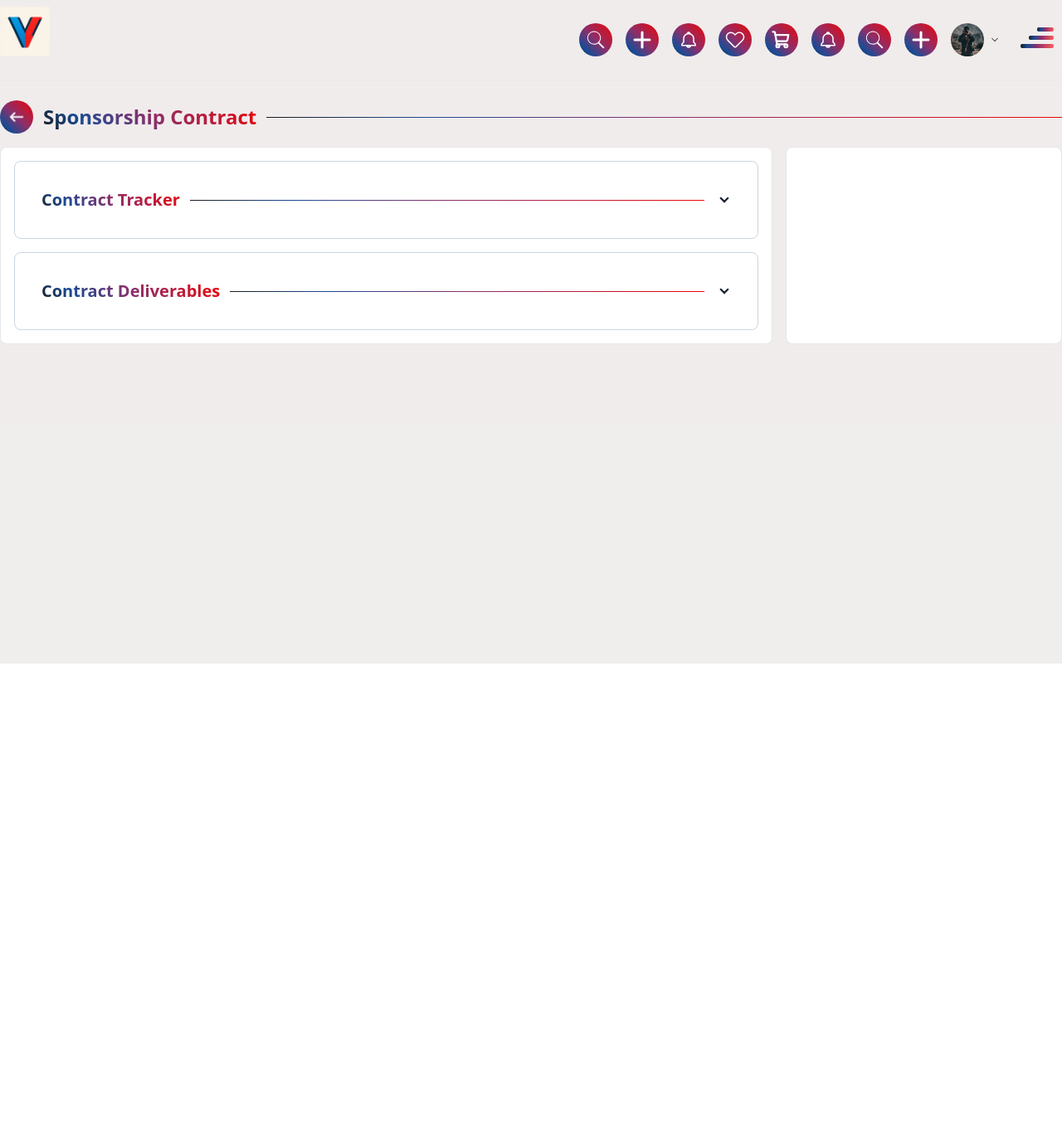
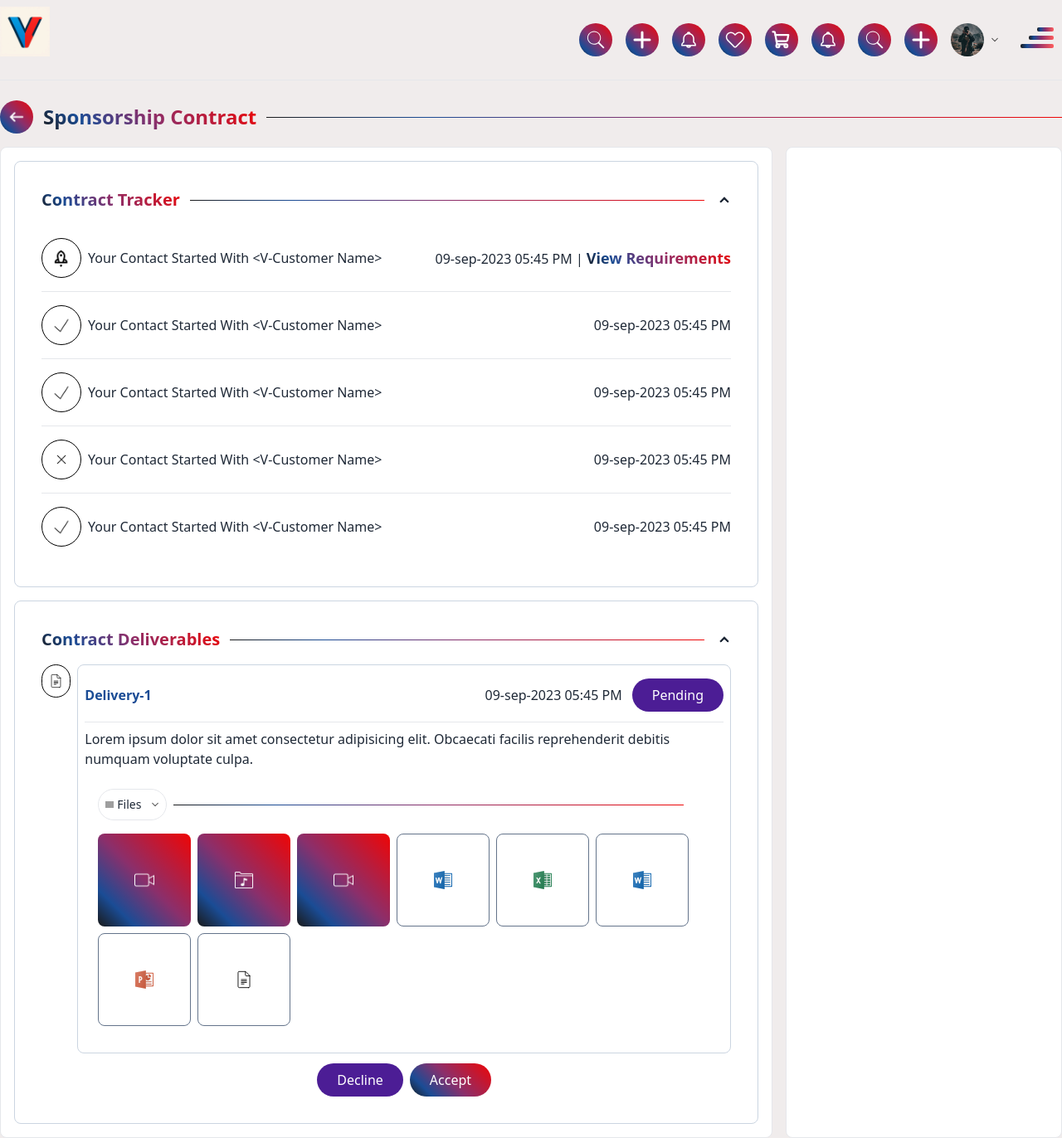
Before and after one commit to AHmedEMadEG/vverse-task, a Next.js app: page / in a window 1280 px wide. Shown: the whole page at 83% size. Before the commit the page ends 800 px from the top, so only its background shows below. Built offline with nearby package versions, Linux system fonts and the light colour scheme; grey boxes are pictures that could not be loaded.

Commit message:
fix: made the collapsible sections initially open

```diff
--- a/layouts/SponsorshipContract.tsx
+++ b/layouts/SponsorshipContract.tsx
@@ -18,7 +18,7 @@ const SponsershipContract = () => {
       <div className="flex gap-4">
         <div className="flex-[3] bg-white p-4 border-solid border rounded-lg">
           <div className="border-slate-300 border-solid border p-4 rounded-lg">
-            <details className="collapse collapse-arrow">
+            <details className="collapse collapse-arrow" open>
               <summary className="collapse-title text-xl font-medium">
                 <div className="flex items-center">
                   <p className="me-3 text-transparent bg-clip-text font-bold bg-text-gradient">
@@ -67,7 +67,7 @@ const SponsershipContract = () => {
             </details>
           </div>
           <div className="mt-4 border-slate-300 border-solid border p-4 rounded-lg">
-            <details className="collapse collapse-arrow">
+            <details className="collapse collapse-arrow" open>
               <summary className="collapse-title text-xl font-medium">
                 <div className="flex items-center">
                   <p className="me-3 text-transparent bg-clip-text font-bold bg-text-gradient">
@@ -98,7 +98,7 @@ const SponsershipContract = () => {
                         Obcaecati facilis reprehenderit debitis numquam
                         voluptate culpa.
                       </p>
-                      <details className="collapse">
+                      <details className="collapse" open>
                         <summary className="collapse-title text-xl font-medium">
                           <div className="flex items-center">
                             <div className="flex items-center p-2 me-2 border-solid border rounded-3xl">
```
